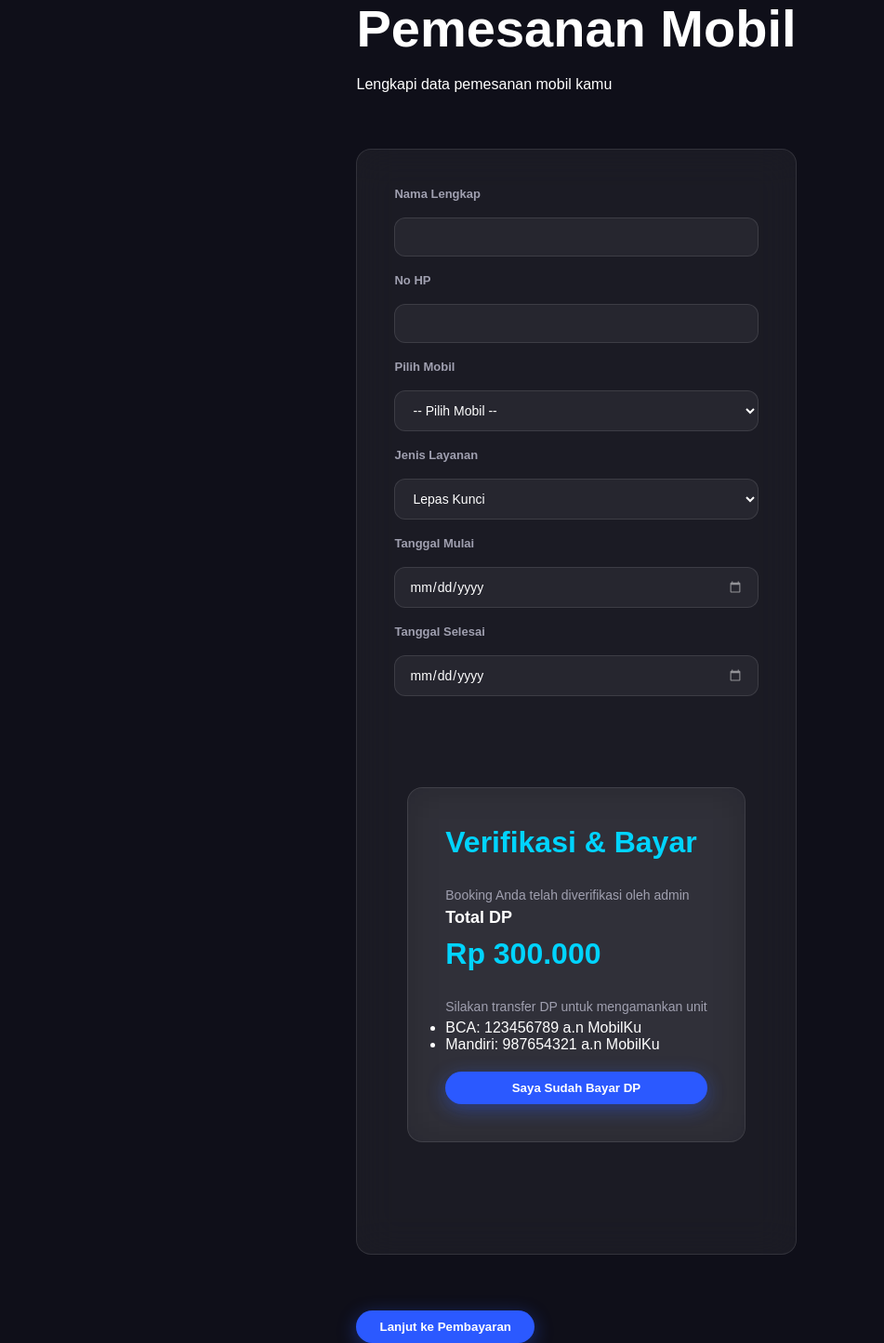
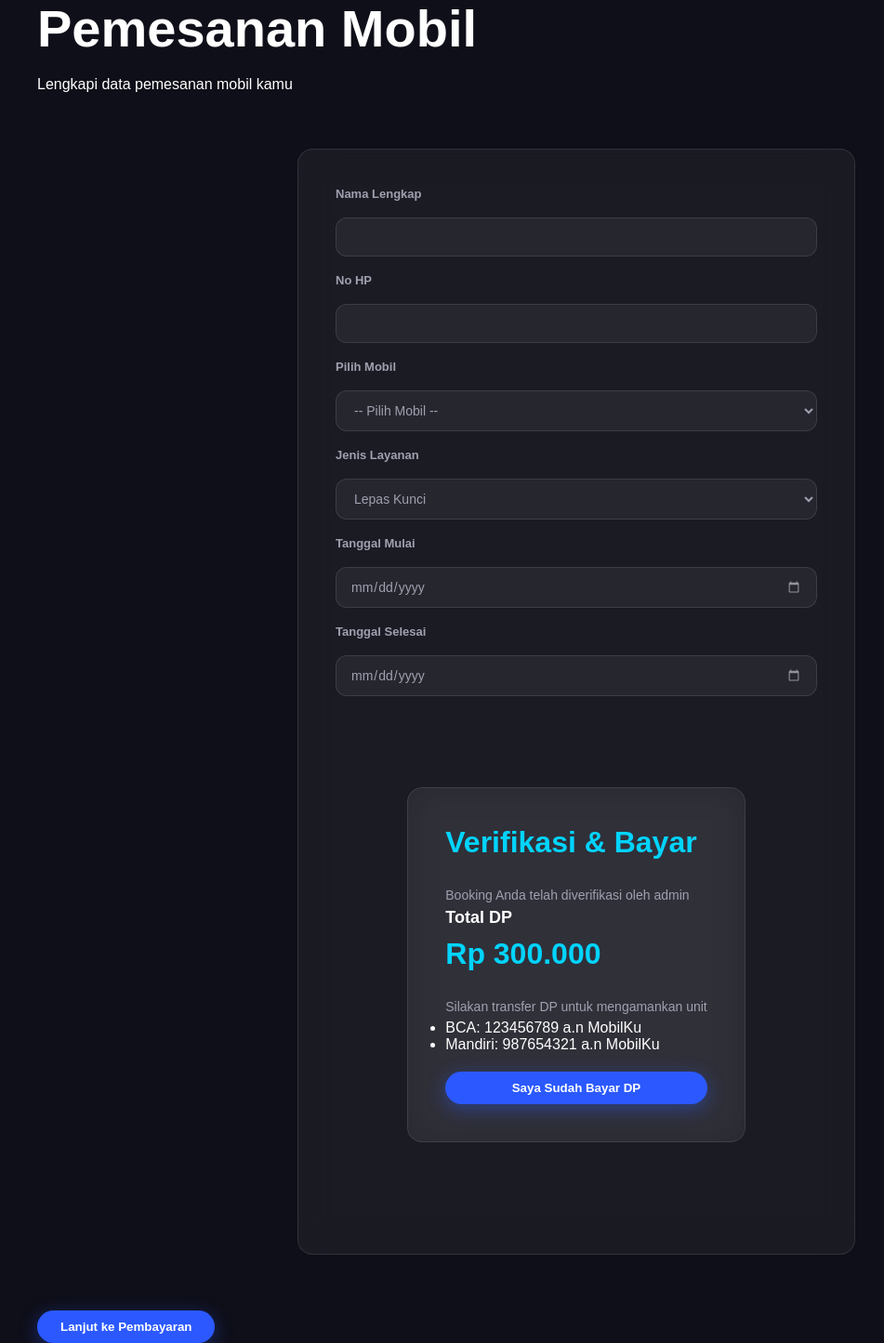
Before and after one commit to RosanKelvino/Mobilku, a PHP site: page /booking.php in a window 1280 px wide. Shown: the whole page at 93% size, without its empty margins (20-971 px from the left). Run offline with PHP 8.4, Linux system fonts and the light colour scheme.

Commit message:
Edit Css

```diff
--- a/booking.css
+++ b/booking.css
@@ -16,11 +16,12 @@
 
 .form-booking input,
 .form-booking select {
+    option { background: #0f0f19; };
     background: rgba(255,255,255,0.05);
     border: 1px solid var(--glass-border);
     padding: 12px 15px;
     border-radius: 12px;
-    color: var(--text-black);
+    color: var(--text-grey);
     outline: none;
     font-size: 14px;
 }
--- a/style.css
+++ b/style.css
@@ -22,7 +22,7 @@ body {
     overflow-x: hidden;
     min-height: 100vh;
     position: relative;
-    display:flex
+    display:block;
 }
 
 .glow-orb {
```
